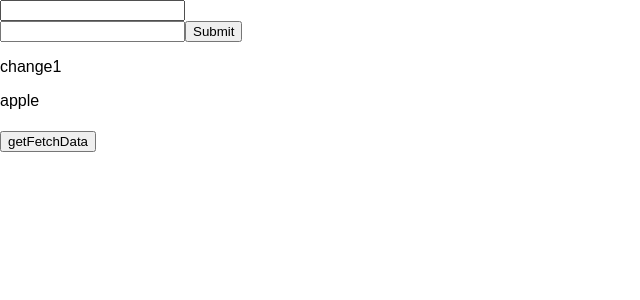
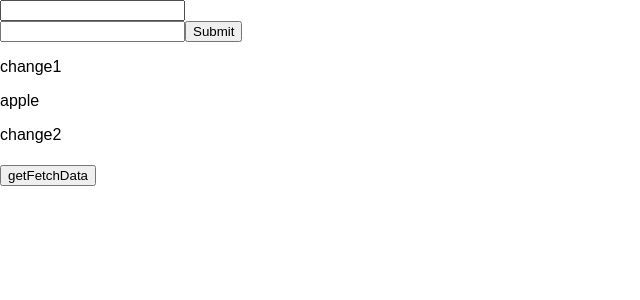
Before and after one commit to piggymichelle/testmy-app, a React (Create React App) app: page / in a window 1280 px wide. Shown: the top 300 px of the page, without its empty margins (0-640 px from the left). Built offline with nearby package versions, Linux system fonts and the light colour scheme.

Commit message:
add a change2

```diff
--- a/src/Myarea.js
+++ b/src/Myarea.js
@@ -4,6 +4,7 @@ const Myarea = props => {
         <div>
             <p>change1</p>
             <p>apple</p>
+            <p>change2</p>
             <h1>{props.nameList}</h1>
             <h1>{props.ageList}</h1>
         </div>);
```
